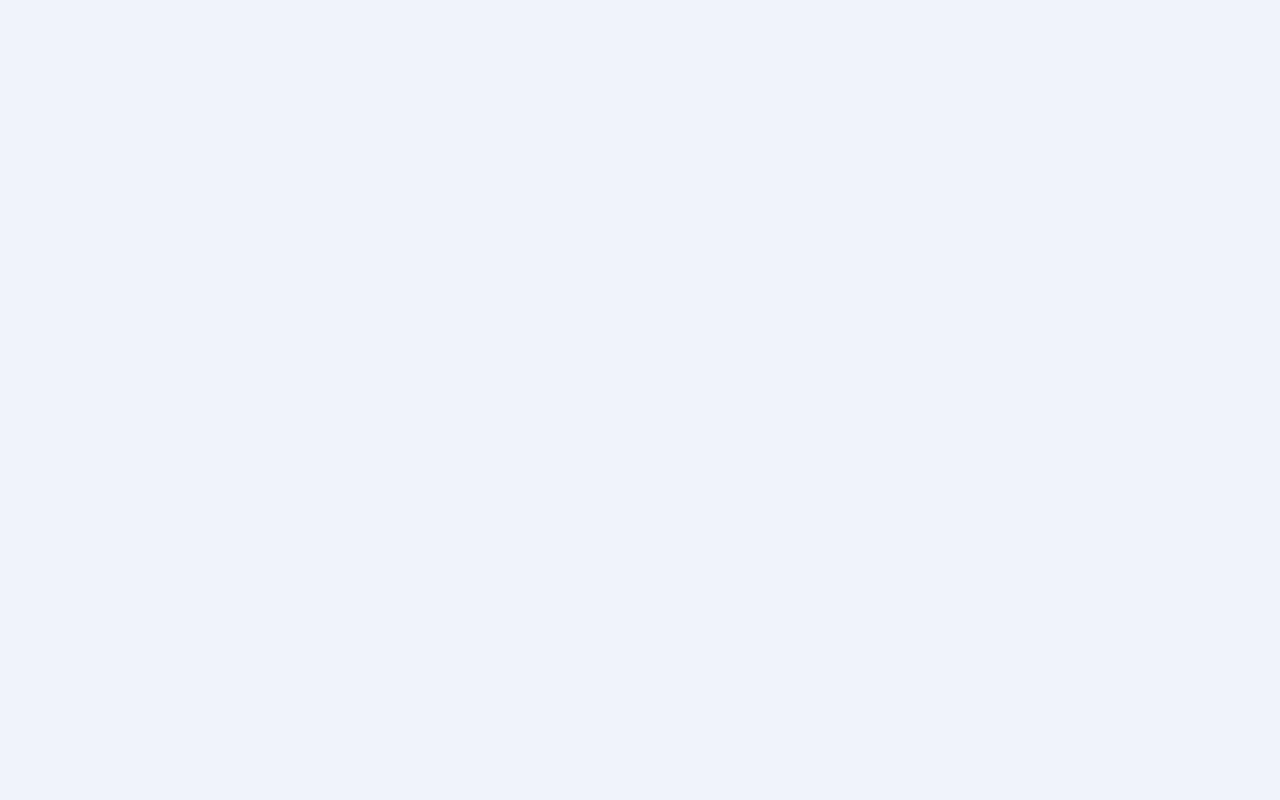
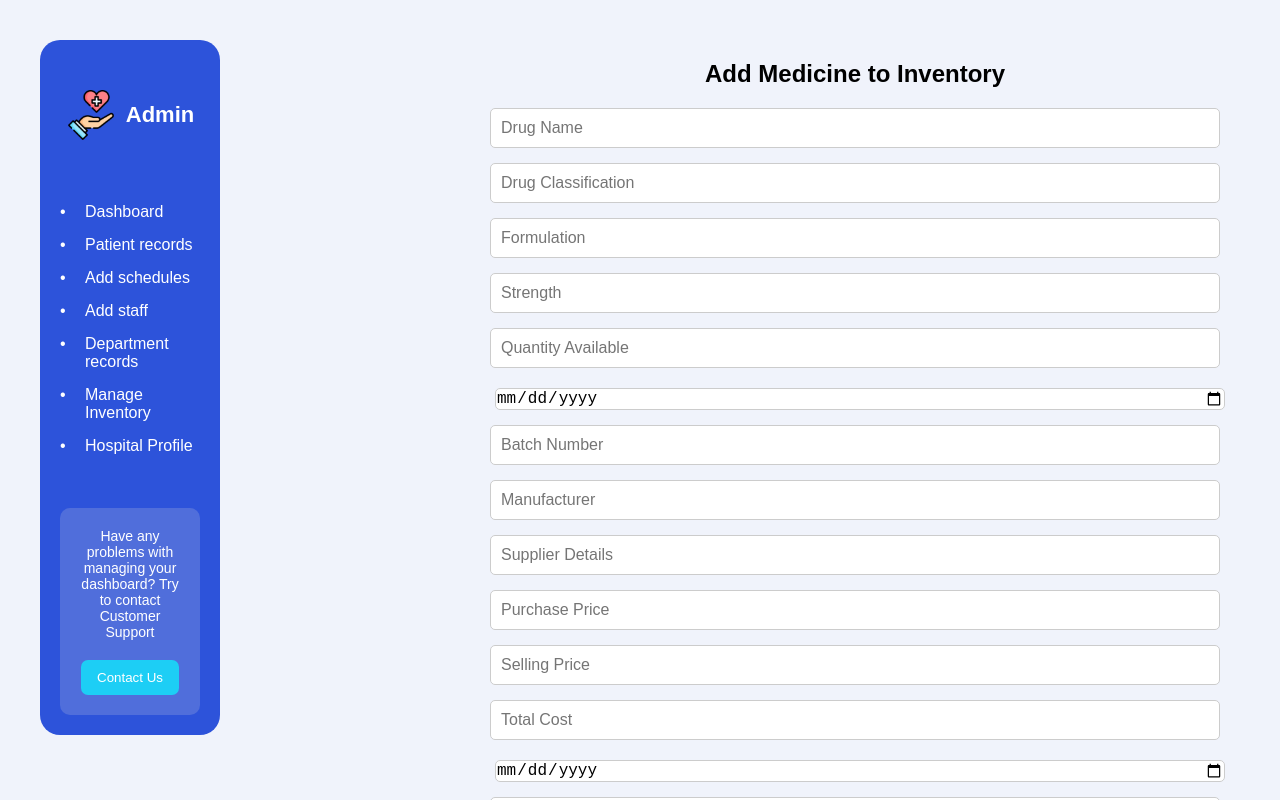
Before and after one commit to Hogwarts-Hackademy/Frontend-hospital, a React (Create React App) app: page /add-medicine in a window 1280 px wide. Before the commit this address had no page. Built offline with nearby package versions, Linux system fonts and the light colour scheme.

Commit message:
inventory add medicine page

```diff
--- a/src/App.jsx
+++ b/src/App.jsx
@@ -18,6 +18,7 @@ import DepartmentInfo from "./pages/departmentInfo/departmentInfo.jsx";
 import LabTechnicians from "./pages/dashboards/labTechnicians/technician.jsx"
 import BedAvail from "./pages/bedAvailibility/bedavailibility.jsx"
 import InventoryPage from "./pages/inventoryManagement/inventory.jsx";
+import AddMedicine from "./pages/inventoryManagement/addInventory.jsx";
 
 function App() {
 	return (
@@ -36,11 +37,12 @@ function App() {
 				<Route path="/doctos-status" element={<DoctosStatus />} />
 				<Route path="/billing" element={<BillingPage />} />
 				<Route path="/add-hospital" element={<AddHospitalProfile />} />
-				<Route path="/hospital-profile" element={<HospitalProfile/>} />
-				<Route path="/department-info" element={<DepartmentInfo/>}/>
+				<Route path="/hospital-profile" element={<HospitalProfile />} />
+				<Route path="/department-info" element={<DepartmentInfo />} />
 				<Route path="/technician" element={<LabTechnicians />} />
 				<Route path="/beds" element={<BedAvail />} />
 				<Route path="/inventory" element={<InventoryPage />} />
+				<Route path="/add-medicine" element={<AddMedicine />} />
 			</Routes>
 		</div>
 	);
--- a/src/pages/addHospitalProfile/addHospitalProfile.jsx
+++ b/src/pages/addHospitalProfile/addHospitalProfile.jsx
@@ -1,3 +1,4 @@
+/* eslint-disable no-unused-vars */
 import React, { useState } from "react";
 import { FaPlus, FaTimes } from "react-icons/fa";
 import "./addHospitalProfile.css";
@@ -135,7 +136,7 @@ const AddHospitalProfile = () => {
                           (_, i) => (
                             <div className="input-group" key={i}>
                               <label>Ward {i + 1} Bed</label>
-                              <input type="text"/>
+                              <input type="text" />
                             </div>
                           )
                         )}
--- /dev/null
+++ b/src/pages/inventoryManagement/addInventory.jsx
@@ -0,0 +1,85 @@
+import React, { useState } from 'react';
+import Sidebar from '../../Components/Sidebar';
+import './addMedicine.css';
+
+const AddMedicine = () => {
+    const [formData, setFormData] = useState({
+        drugName: '',
+        drugClassification: '',
+        formulation: '',
+        strength: '',
+        quantityAvailable: '',
+        dateOfPurchase: '',
+        batchNumber: '',
+        manufacturer: '',
+        supplierDetails: '',
+        purchasePrice: '',
+        sellingPrice: '',
+        totalCost: '',
+        expiryDate: '',
+        storageConditions: '',
+        reorderLevel: ''
+    });
+
+    const handleInputChange = (e) => {
+        const { name, value } = e.target;
+        setFormData(prev => ({
+            ...prev,
+            [name]: value
+        }));
+    };
+
+    const handleSubmit = async (e) => {
+        e.preventDefault();
+
+        try {
+            const response = await fetch('http://localhost:5000/api/inventory/pharmaceuticals/add', {
+                method: 'POST',
+                headers: {
+                    'Content-Type': 'application/json'
+                },
+                body: JSON.stringify(formData)
+            });
+
+            const result = await response.json();
+            if (response.ok) {
+                alert('Medicine added to inventory successfully');
+            } else {
+                alert('Failed to add medicine: ' + result.message);
+            }
+        } catch (error) {
+            console.error('Error adding medicine:', error);
+            alert('An error occurred while adding the medicine');
+        }
+    };
+
+    return (
+        <div className="add-medicine-container">
+            <Sidebar />
+            <div className="add-medicine-card">
+                <h2 className="form-title">Add Medicine to Inventory</h2>
+                <form className="medicine-form" onSubmit={handleSubmit}>
+                    <input type="text" name="drugName" placeholder="Drug Name" onChange={handleInputChange} />
+                    <input type="text" name="drugClassification" placeholder="Drug Classification" onChange={handleInputChange} />
+                    <input type="text" name="formulation" placeholder="Formulation" onChange={handleInputChange} />
+                    <input type="text" name="strength" placeholder="Strength" onChange={handleInputChange} />
+                    <input type="number" name="quantityAvailable" placeholder="Quantity Available" onChange={handleInputChange} />
+                    <input type="date" name="dateOfPurchase" placeholder="Date of Purchase" onChange={handleInputChange} />
+                    <input type="text" name="batchNumber" placeholder="Batch Number" onChange={handleInputChange} />
+                    <input type="text" name="manufacturer" placeholder="Manufacturer" onChange={handleInputChange} />
+                    <input type="text" name="supplierDetails" placeholder="Supplier Details" onChange={handleInputChange} />
+                    <input type="number" name="purchasePrice" placeholder="Purchase Price" onChange={handleInputChange} />
+                    <input type="number" name="sellingPrice" placeholder="Selling Price" onChange={handleInputChange} />
+                    <input type="number" name="totalCost" placeholder="Total Cost" onChange={handleInputChange} />
+                    <input type="date" name="expiryDate" placeholder="Expiry Date" onChange={handleInputChange} />
+                    <input type="text" name="storageConditions" placeholder="Storage Conditions" onChange={handleInputChange} />
+                    <input type="number" name="reorderLevel" placeholder="Reorder Level" onChange={handleInputChange} />
+
+                    <button type="submit" className="submit-btn">Add Medicine</button>
+                </form>
+            </div>
+        </div>
+    );
+};
+
+export default AddMedicine;
--- /dev/null
+++ b/src/pages/inventoryManagement/addMedicine.css
@@ -0,0 +1,50 @@
+.add-medicine-container {
+  display: flex;
+}
+
+.add-medicine-card {
+  margin-left: 250px; /* Adjust according to your sidebar width */
+  padding: 20px;
+  width: calc(100% - 250px); /* Adjust according to your sidebar width */
+}
+
+.form-title {
+  font-size: 24px;
+  margin-bottom: 20px;
+}
+
+.medicine-form {
+  display: flex;
+  flex-direction: column;
+}
+
+.medicine-form input {
+  margin-bottom: 15px;
+  padding: 10px;
+  border: 1px solid #ccc;
+  border-radius: 5px;
+  font-size: 16px;
+}
+
+.medicine-form input[type="number"] {
+  -moz-appearance: textfield; /* Remove spinner in Firefox */
+}
+
+.medicine-form input[type="date"] {
+  padding: 0;
+}
+
+.submit-btn {
+  padding: 10px 15px;
+  background-color: #007bff;
+  color: white;
+  border: none;
+  border-radius: 5px;
+  font-size: 16px;
+  cursor: pointer;
+  transition: background-color 0.3s ease;
+}
+
+.submit-btn:hover {
+  background-color: #0056b3;
+}
```
